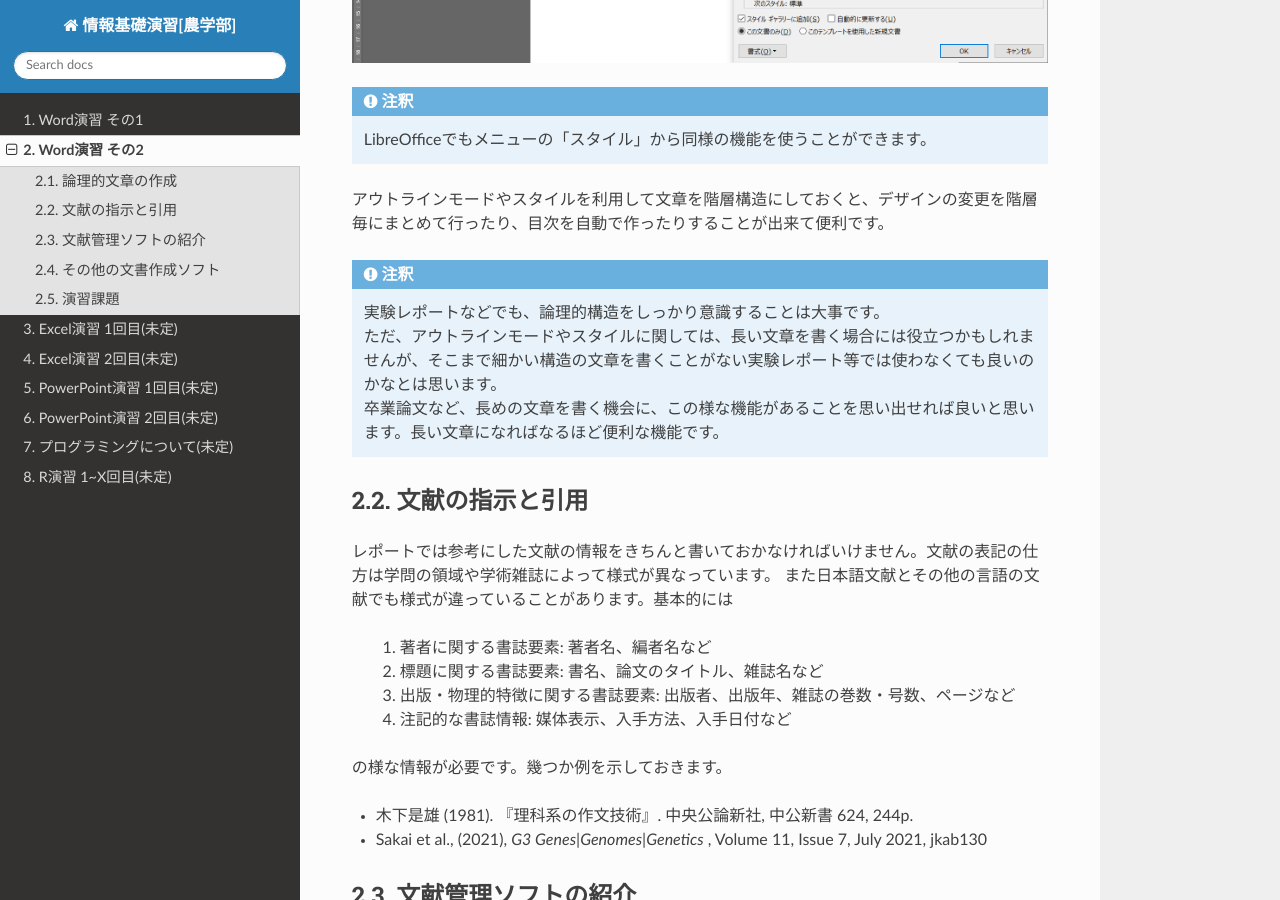
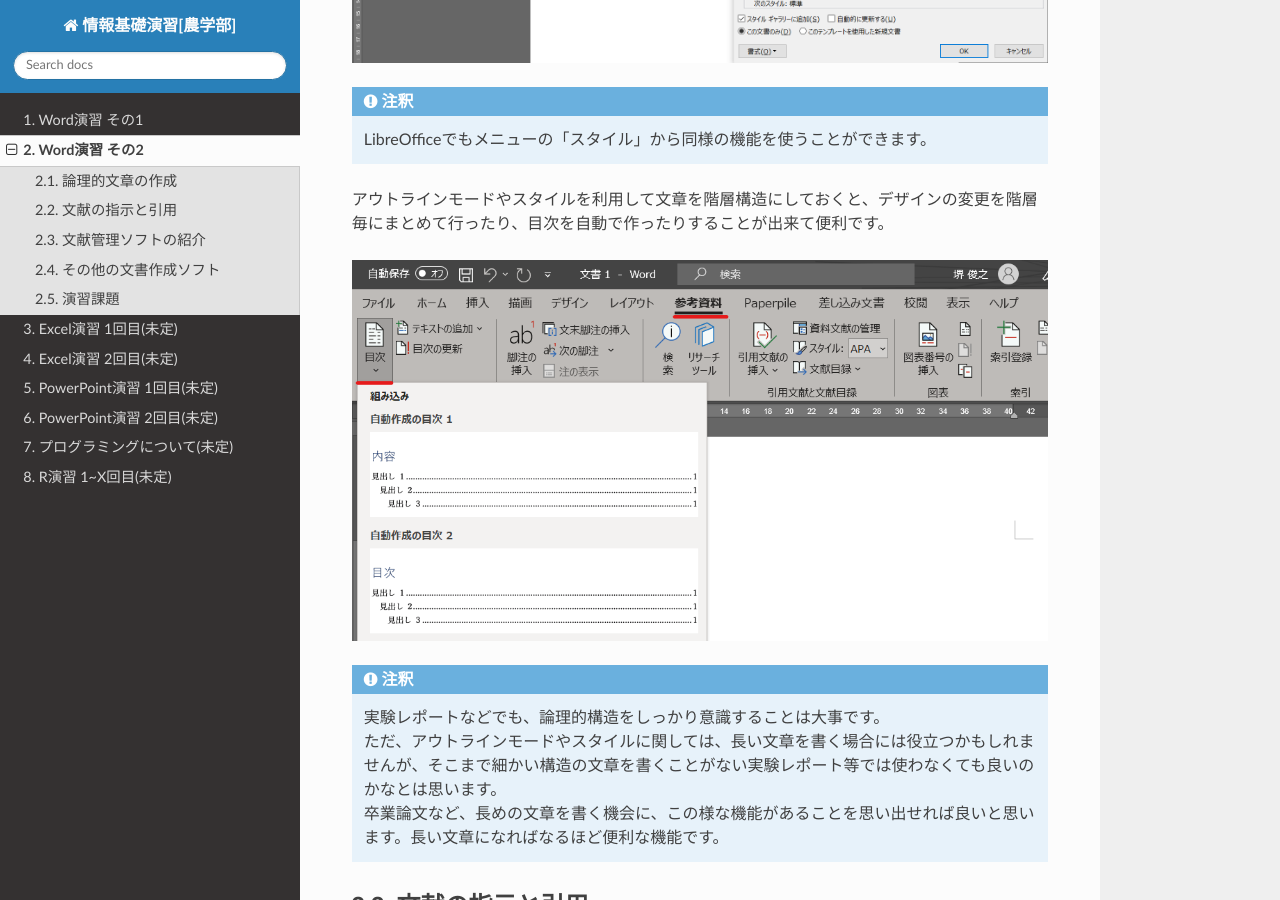
Before and after one commit to slt666666/informatics_agri_1st, a Sphinx documentation site: the page built from source/word_2.rst, in a window 1280 px wide and 900 px high, scrolled down 2067 px. Built offline with Sphinx 7.4.7 and the Read the Docs theme 2.0.0, drawn with Linux system fonts in a browser that asks for light colours.

Commit message:
add task

```diff
--- a/source/word_1.rst
+++ b/source/word_1.rst
@@ -54,7 +54,7 @@
 .. figure:: _static/images/paragraph_num.png
 
 .. note::
-    | 改行について
+    | **改行について**
     | Word では **「改行」と「改段落」** という2つの方法があります。
     | 段落番号を設定した場合、 「改段落」を行えば新しい番号が付与されて、新しい段落が始まることになりますが、 「改行」を行えば同じ番号内で行が改められることになります。
     | **「Enter」** だけを押した場合には **「改段落」** になり、
--- a/source/word_2.rst
+++ b/source/word_2.rst
@@ -39,6 +39,8 @@
 
 | アウトラインモードやスタイルを利用して文章を階層構造にしておくと、デザインの変更を階層毎にまとめて行ったり、目次を自動で作ったりすることが出来て便利です。
 
+.. figure:: _static/images/mokuzi.png
+
 .. note::
     | 実験レポートなどでも、論理的構造をしっかり意識することは大事です。
     | ただ、アウトラインモードやスタイルに関しては、長い文章を書く場合には役立つかもしれませんが、そこまで細かい構造の文章を書くことがない実験レポート等では使わなくても良いのかなとは思います。
@@ -79,9 +81,9 @@ ZoteroやMendeley, EndNoteなどが有名です。有料のものだとPaperpile
 演習課題
 ^^^^^^^^^^^^^^^^^^^^^^
 
-| `このファイル <_static/images/Sample1.docx>`_ にはスタイル等を適用する前の文章が入っています。
+| `このファイル <_static/documents/Sample1.docx>`_ にはスタイル等を適用する前の文章が入っています。
 | 残り時間を使って、この文章をWordで良い感じにレイアウトしてみてください。
 | スタイルを適用する際の参考に階層(見出し1とか)を書いてますが、このあたりも参考にするかどうかは自由です。
-| 一応 `レイアウト例(pdfファイル) <_static/images/Sample1.docx>`_ を置いておきますが、重要そうな部分の色を変えたり強調文字にしたり等、自由にレイアウトを変えてみて下さい。
+| 一応 `レイアウト例(pdfファイル) <_static/documents/Sample1_layout.pdf>`_ を置いておきますが、重要そうな部分の色を変えたり強調文字にしたり等、自由にレイアウトを変えてみて下さい。
 | 操作が分からない所や質問などあれば、何時でも聞いてください。
 | **編集したファイルをPandaから提出してもらったら、本日の講義は終わりです。**
```
Also changed, not shown: source/_static/images/mokuzi.png (added), 3 other files.
